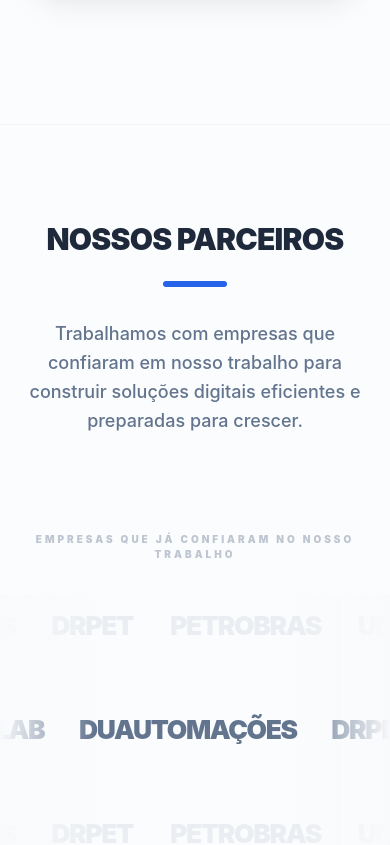
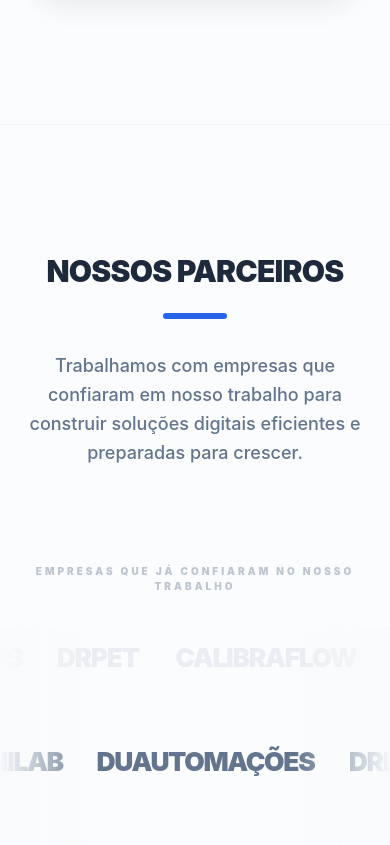
Before and after one commit to Catch-Up-Technologies/Catch-up-tech, a Next.js app: page /enterprise in a window 390 px wide. Shown: the part 3540-4385 px from the top of the page. Built offline with nearby package versions, Linux system fonts and the light colour scheme.

Commit message:
fix: change petobras to calobraflow

```diff
--- a/src/components/sections/home/Partners.tsx
+++ b/src/components/sections/home/Partners.tsx
@@ -2,7 +2,6 @@
 
 import { SectionHeader } from "@/components/ui/SectionHeader";
 import { motion } from "framer-motion";
-import Link from "next/link";
 import { useState } from "react";
 
 export const Partners = () => {
@@ -12,10 +11,10 @@
   };
 
   const partners = [
-    { name: "Petrobras", desc: "Setor de Energia e Óleo", prominent: true },
+    { name: "CalibraFlow", desc: "Setor de Energia e Óleo", prominent: true },
     { name: "Unilab", desc: "Saúde e Hemocentro Animal", prominent: true },
     { name: "DuAutomações", desc: "Automação e Segurança", prominent: true },
-    { name: "DrPet", desc: "Gestão de Centros Pet", prominent: true },
+    { name: "DrPet", desc: "Gestão de Centros Pet", prominent: true }
   ];
 
   const duplicatedPartners = [...partners, ...partners, ...partners, ...partners];
@@ -71,7 +70,7 @@
   };
 
   return (
-    <section id="partners" className="bg-slate-50/50 w-full py-24 lg:py-32 overflow-hidden border-y border-slate-100 relative">
+    <section id="partners" className="bg-slate-50/50 w-full py-32 overflow-hidden border-y border-slate-100 relative">
       <div className="max-w-7xl mx-auto px-6 mb-24 text-center">
         <SectionHeader
           title={content.title}
```
